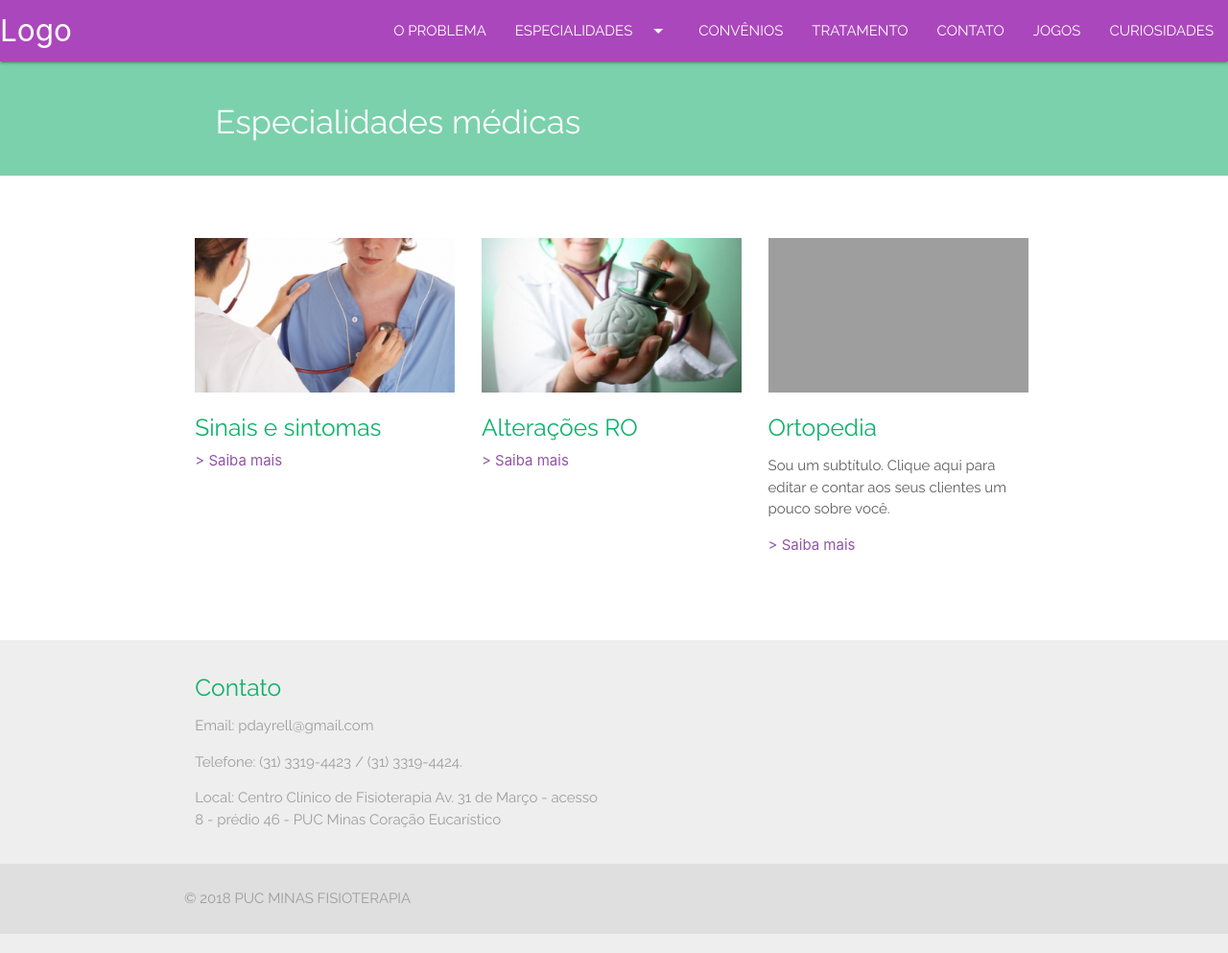
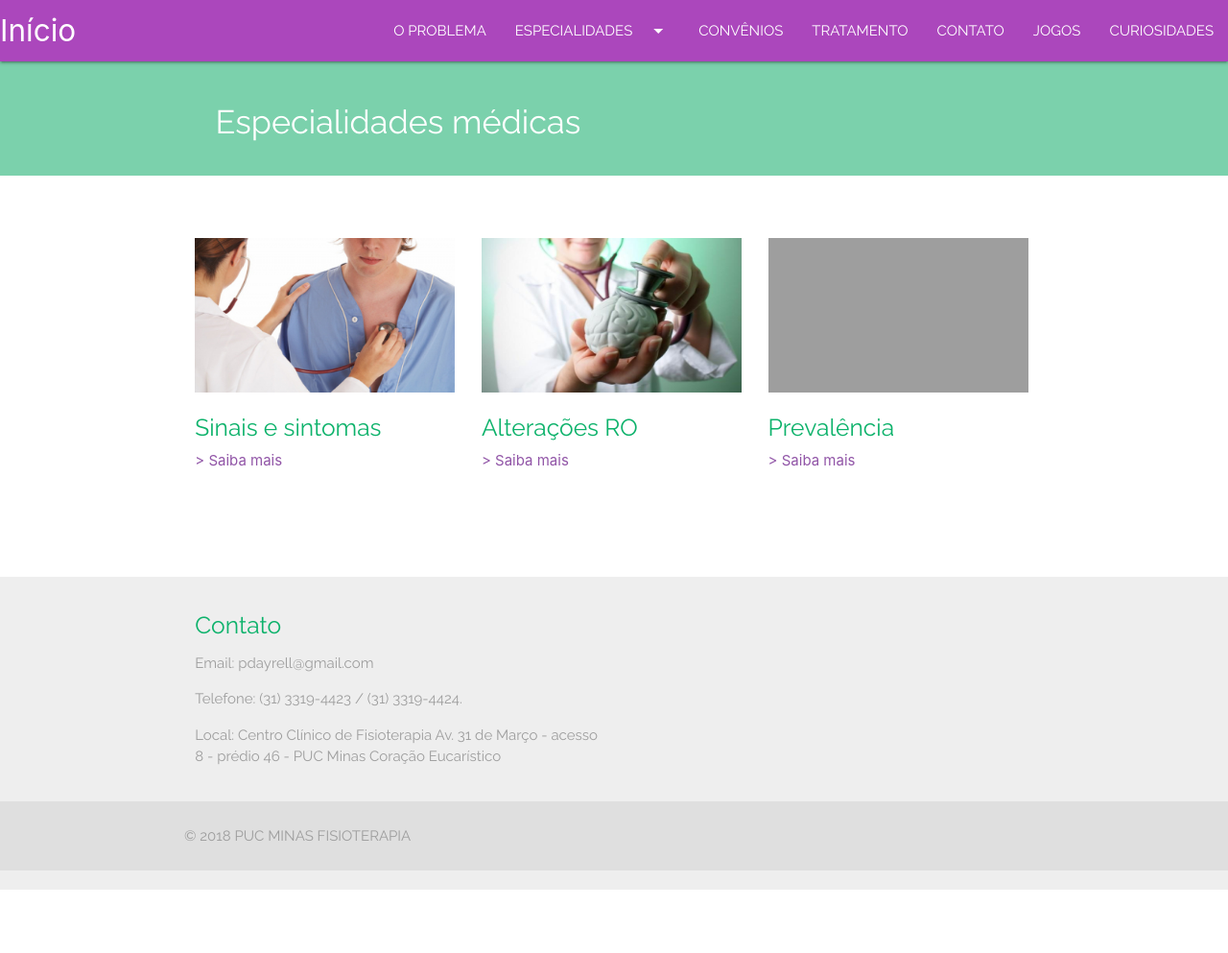
Before and after one commit to gmfonseca/tis4, a PHP site: page /especialidades.php in a window 1280 px wide. Shown: the whole page at 96% size. After the commit the page ends 927 px from the top, so only its background shows below. Run offline with PHP 8.4, Linux system fonts and the light colour scheme; some libraries are stand-ins or nearby versions; grey boxes are pictures that could not be loaded.

Commit message:
Mudanças de nomes e agora onde teríamos o Logo se chama Início

```diff
--- a/ClinicaMedica/especialidades.php
+++ b/ClinicaMedica/especialidades.php
@@ -128,9 +128,8 @@
 
                     <div class="col s12 m4 l4">
                         <img src="Img_Prog/ortopedia.png" style="height: 161px; width: 271px;">
-                        <h5 class="corVerdeTexto"> Ortopedia </h5>
-                        <p class="topicos"> Sou um subtítulo. Clique aqui para editar e contar aos seus clientes um pouco sobre você.</p>
-                        <a href="Ortopedia.php" style="color: rgb(145, 85, 167);"> > Saiba mais </a>
+                        <h5 class="corVerdeTexto"> Prevalência </h5>
+                        <a href="Prevalencia.php" style="color: rgb(145, 85, 167);"> > Saiba mais </a>
                     </div>
                 </div>
             </div>
--- a/ClinicaMedica/navbar.php
+++ b/ClinicaMedica/navbar.php
@@ -33,7 +33,7 @@ DEPOIS
 <!-- NAVBAR -->
 <nav class="purple lighten-1">
     <div class="nav-wrapper">
-        <a href="index.php" class="brand-logo">Logo</a>
+        <a href="index.php" class="brand-logo">Início</a>
         <a data-target="mobile-demo" class="sidenav-trigger"><i class="material-icons">menu</i></a>
         <ul class="right hide-on-med-and-down">
             <li><a href="Problema.php">O PROBLEMA</a></li>
```
